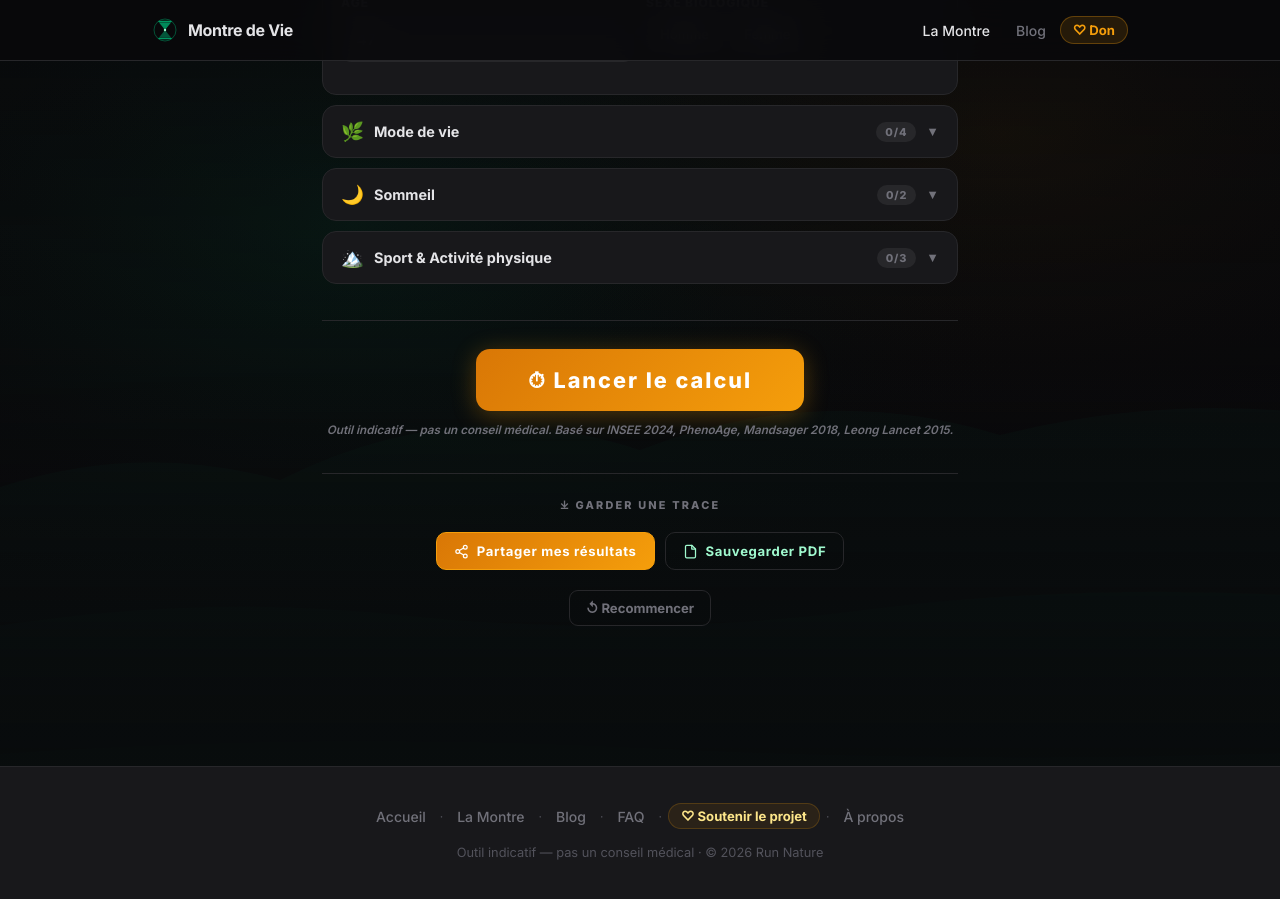
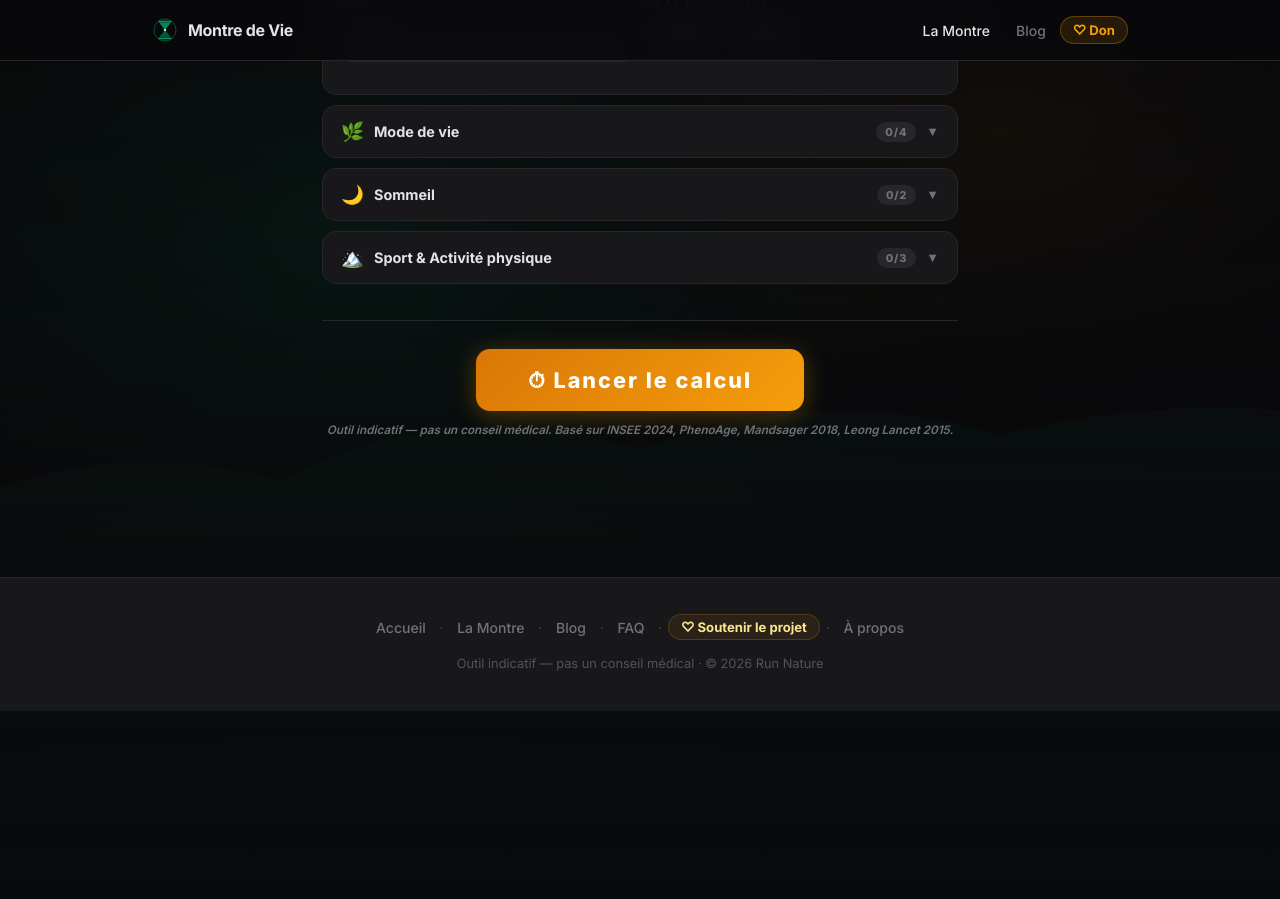
Before and after one commit to SebRunNature/memento-mori, a Jekyll site: the page montre/index.html, which Jekyll copies as it is, in a window 1280 px wide and 900 px high, scrolled down 627 px. Built offline with Jekyll 4.4.1, drawn with Linux system fonts in a browser that asks for light colours; after the commit the page ends 1338 px from its top, so only the background shows below that.

Commit message:
Update index.html

```diff
--- a/montre/index.html
+++ b/montre/index.html
@@ -575,6 +575,7 @@
     Compléter le questionnaire →
   </button>
 </div>
+<div class="reco-section" id="recoSection" style="display:none">
 <div class="reco-title">Tes 3 leviers prioritaires</div>
 <div class="reco-sub">Classés par impact sur ton âge biologique — une action concrète chacun.</div>
 <div class="reco-cards" id="recoCards"></div>
@@ -590,6 +591,7 @@
 <div style="text-align:center;margin-top:18px;display:flex;gap:10px;justify-content:center;flex-wrap:wrap">
 <button class="btn-reset" onclick="resetAll()">↺ Recommencer</button>
 </div>
+</div><!-- /#actions -->
 
 <!-- SECTION HISTORIQUE — à l'intérieur de #results -->
 <div id="histoSection" class="histo-section" style="display:none">
```
